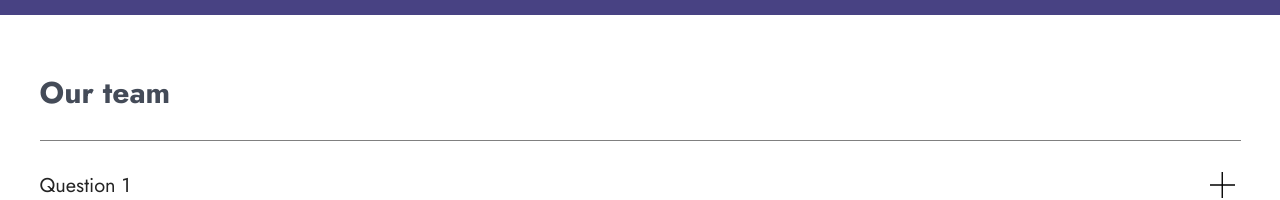
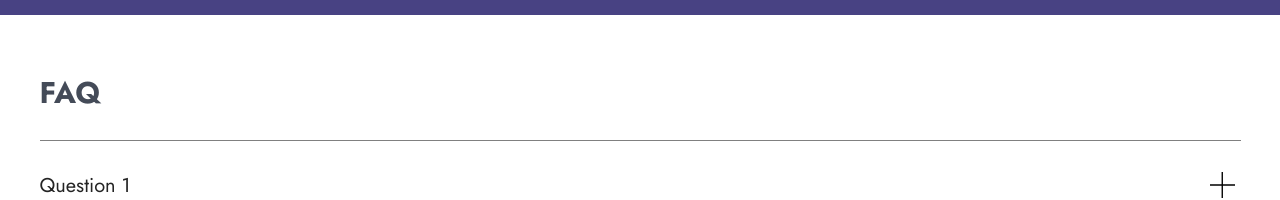
Before and after one commit to Rus7Iv/catalog-t1, a React (Vite) app: page / in a window 1280 px wide. Shown: the part 4589-4789 px from the top of the page. Built offline with nearby package versions, Linux system fonts and the light colour scheme; data requests are answered from the project's data file.

Commit message:
change title in FAQ

```diff
--- a/src/components/Faq/Faq.tsx
+++ b/src/components/Faq/Faq.tsx
@@ -25,7 +25,7 @@ const Faq = () => {
     <div className='faq'>
       <div className='faq-container'>
         <h1 className='faq-title'>
-          Our team
+          FAQ
         </h1>
         <div className='faq-list'>
           {questions.map((item: IQuestion, index: number) => (
```
